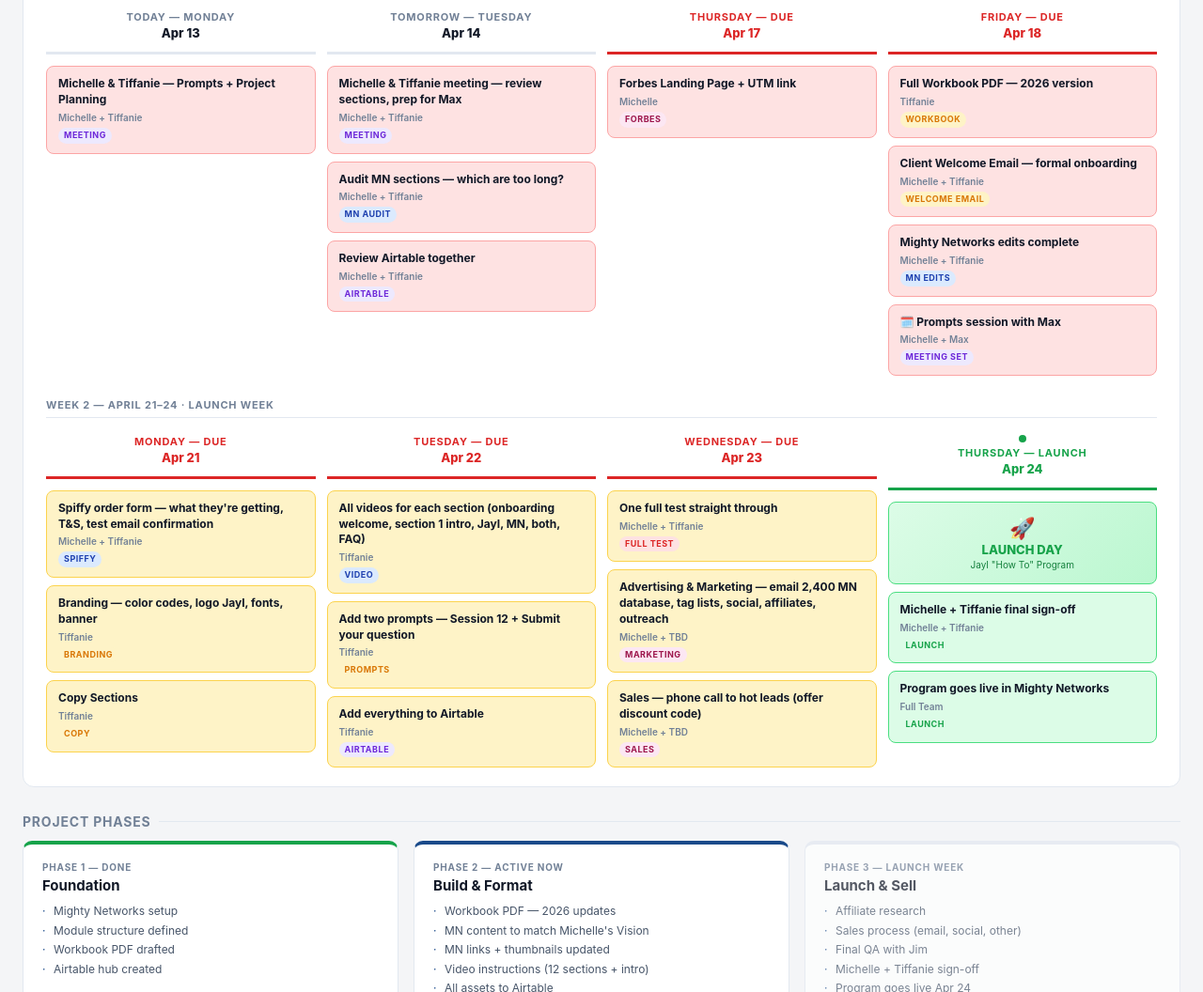
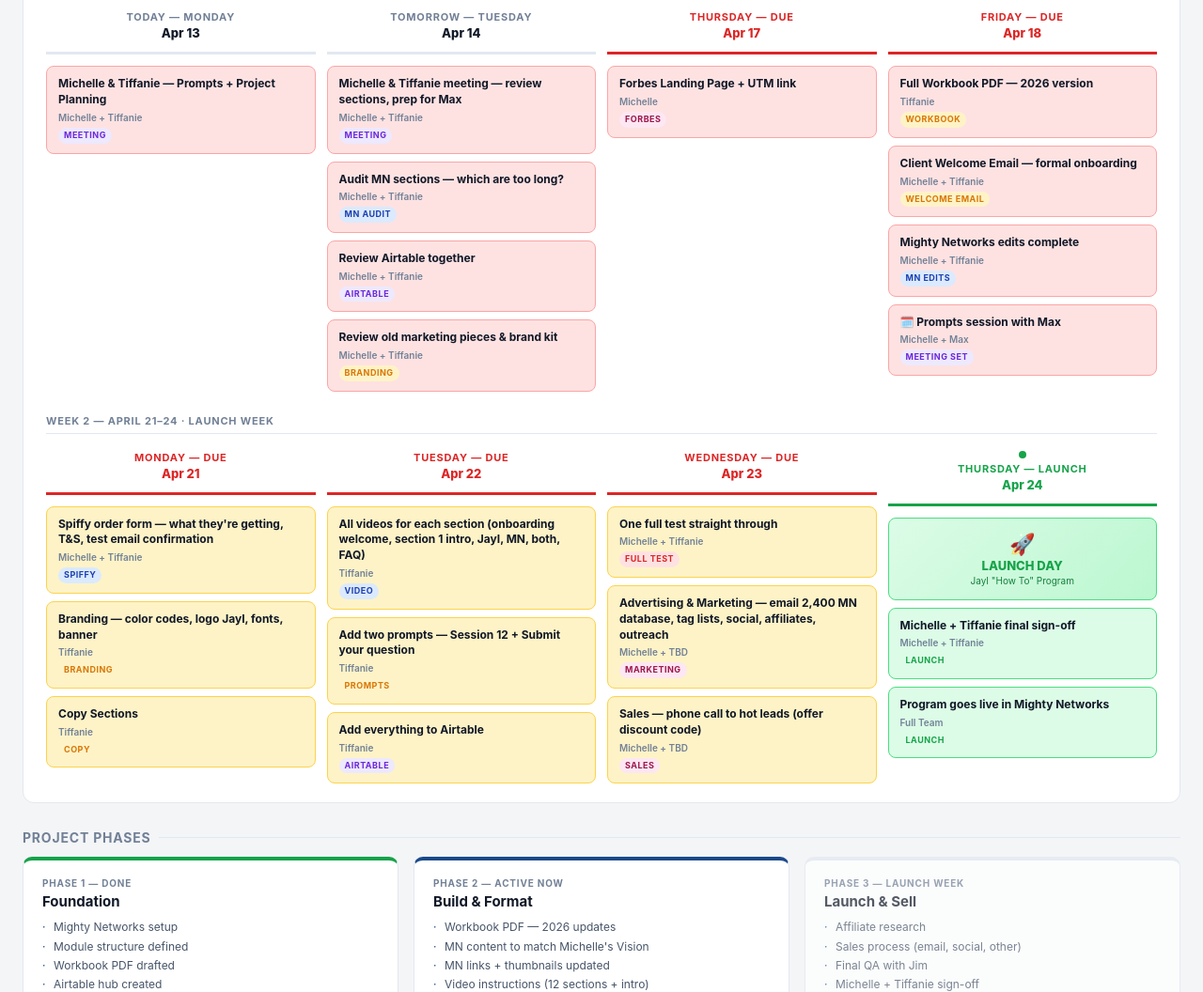
Before and after one commit to tiffanierothwell/Dashboard.Jayi, a plain HTML site: page index.html in a window 1280 px wide. Shown: the part 961-2017 px from the top of the page at 94% size. Drawn offline with Linux system fonts and the light colour scheme.

Commit message:
updating tasks

```diff
--- a/index.html
+++ b/index.html
@@ -599,6 +599,11 @@
                 <div class="ms-card-owner">Michelle + Tiffanie</div>
                 <span class="ms-tag assets">Airtable</span>
               </div>
+              <div class="ms-card urgent">
+                <div class="ms-card-title">Review old marketing pieces &amp; brand kit</div>
+                <div class="ms-card-owner">Michelle + Tiffanie</div>
+                <span class="ms-tag content">Branding</span>
+              </div>
             </div>
 
             <!-- THU Apr 17 -->
```
